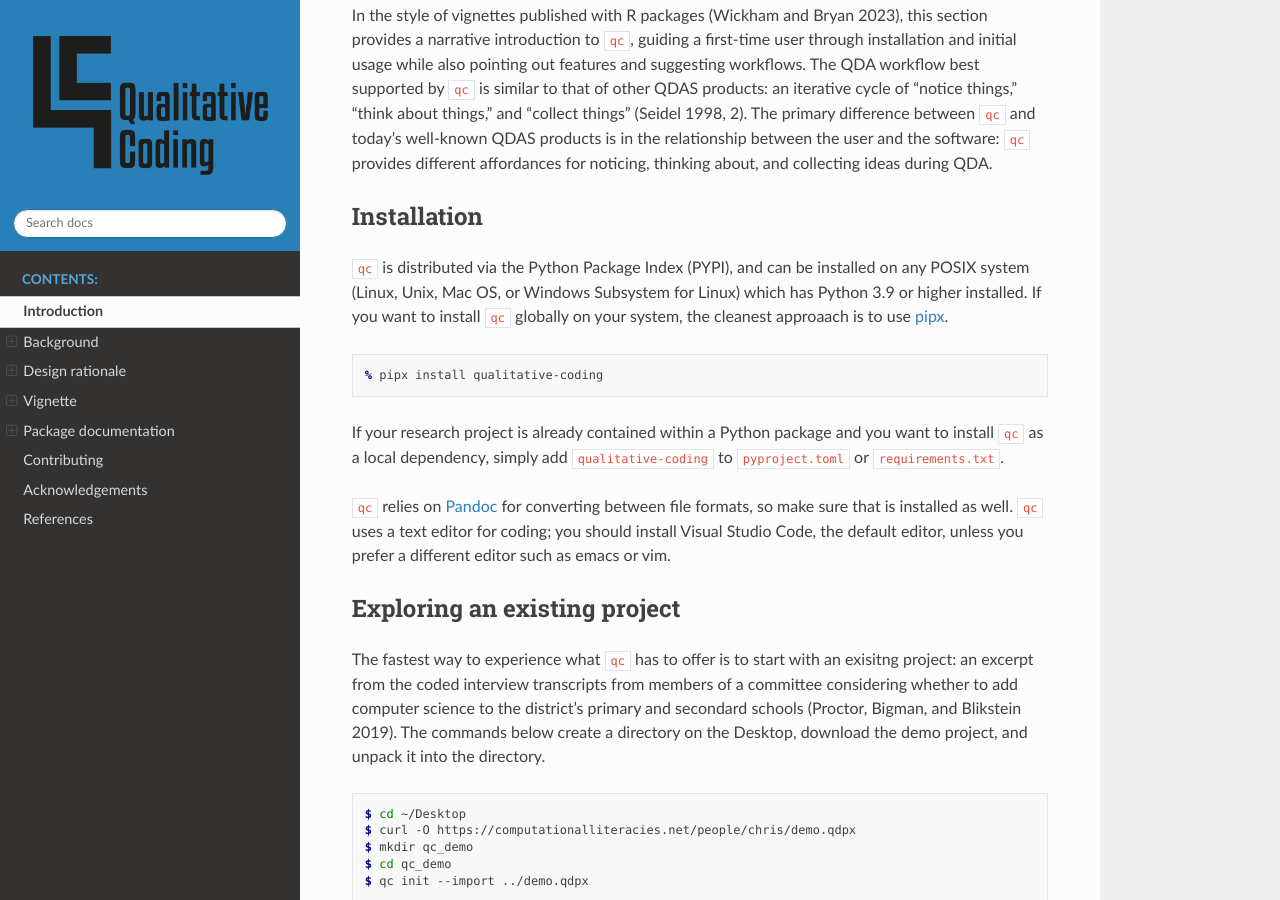
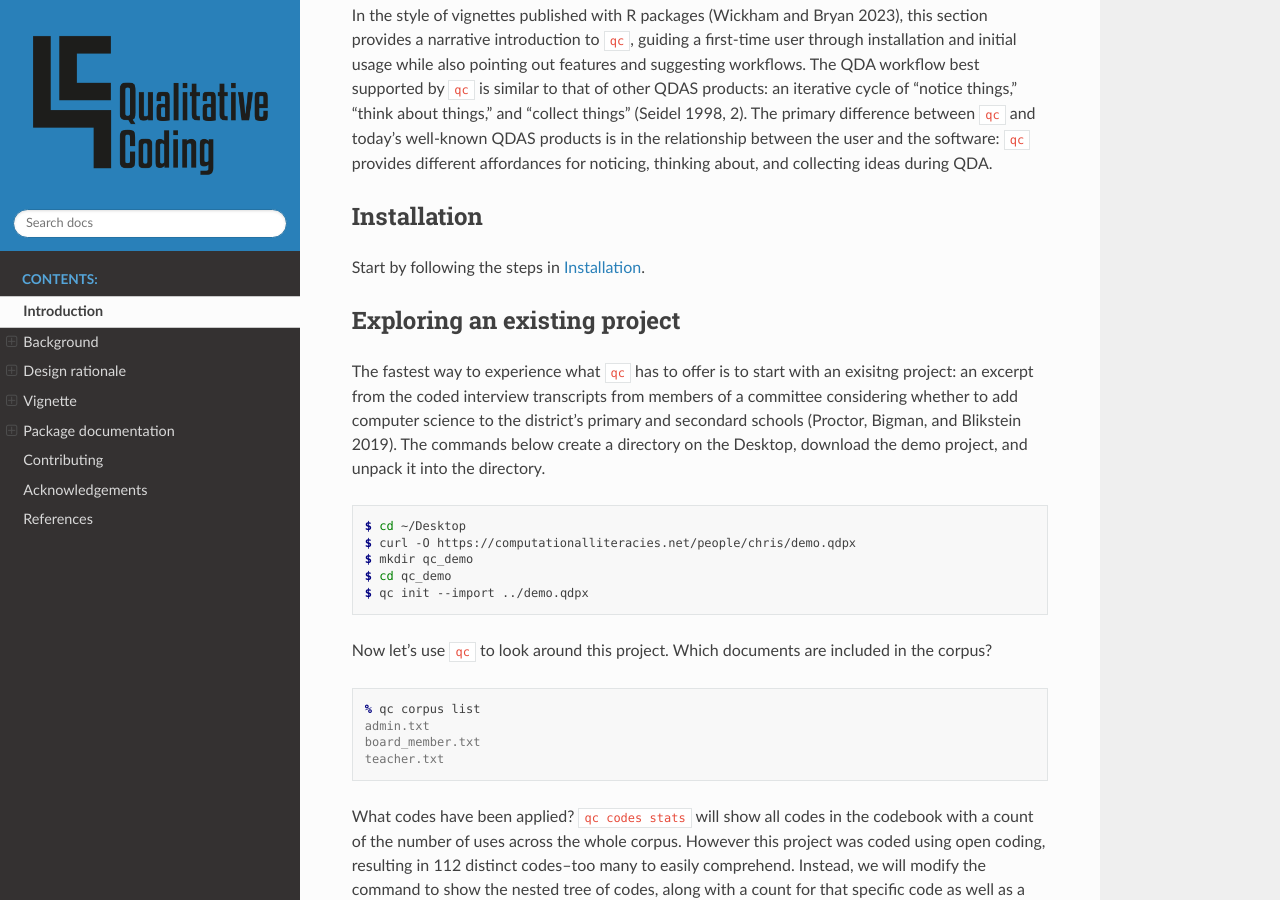
Before and after one commit to cproctor/qualitative-coding, a Sphinx documentation site: the page built from docs/manuscript.rst, in a window 1280 px wide and 900 px high, scrolled down 4553 px. Built offline with Sphinx 7.4.7 and the Read the Docs theme 2.0.0, drawn with Linux system fonts in a browser that asks for light colours.

Commit message:
remove redundancy in install instructions

```diff
--- a/docs/index.rst
+++ b/docs/index.rst
@@ -15,6 +15,8 @@ analysis, they are generally designed to protect users from complexity
 rather than providing affordances for engaging with complexity via
 algorithms and data structures.
 
+.. _installation:
+
 Installation
 ------------
 
--- a/docs/manuscript.rst
+++ b/docs/manuscript.rst
@@ -258,24 +258,7 @@ thinking about, and collecting ideas during QDA.
 Installation
 ------------
 
-``qc`` is distributed via the Python Package Index (PYPI), and can be
-installed on any POSIX system (Linux, Unix, Mac OS, or Windows Subsystem
-for Linux) which has Python 3.9 or higher installed. If you want to
-install ``qc`` globally on your system, the cleanest approaach is to use
-`pipx <https://pipx.pypa.io/stable/>`__.
-
-.. code-block:: console
-
-   % pipx install qualitative-coding
-
-If your research project is already contained within a Python package
-and you want to install ``qc`` as a local dependency, simply add
-``qualitative-coding`` to ``pyproject.toml`` or ``requirements.txt``.
-
-``qc`` relies on `Pandoc <https://pandoc.org/>`__ for converting between
-file formats, so make sure that is installed as well. ``qc`` uses a text
-editor for coding; you should install Visual Studio Code, the default
-editor, unless you prefer a different editor such as emacs or vim.
+Start by following the steps in :ref:`installation`.
 
 Exploring an existing project
 -----------------------------
```
Also changed, not shown: other parts of docs/index.rst (+2 -1 lines).
